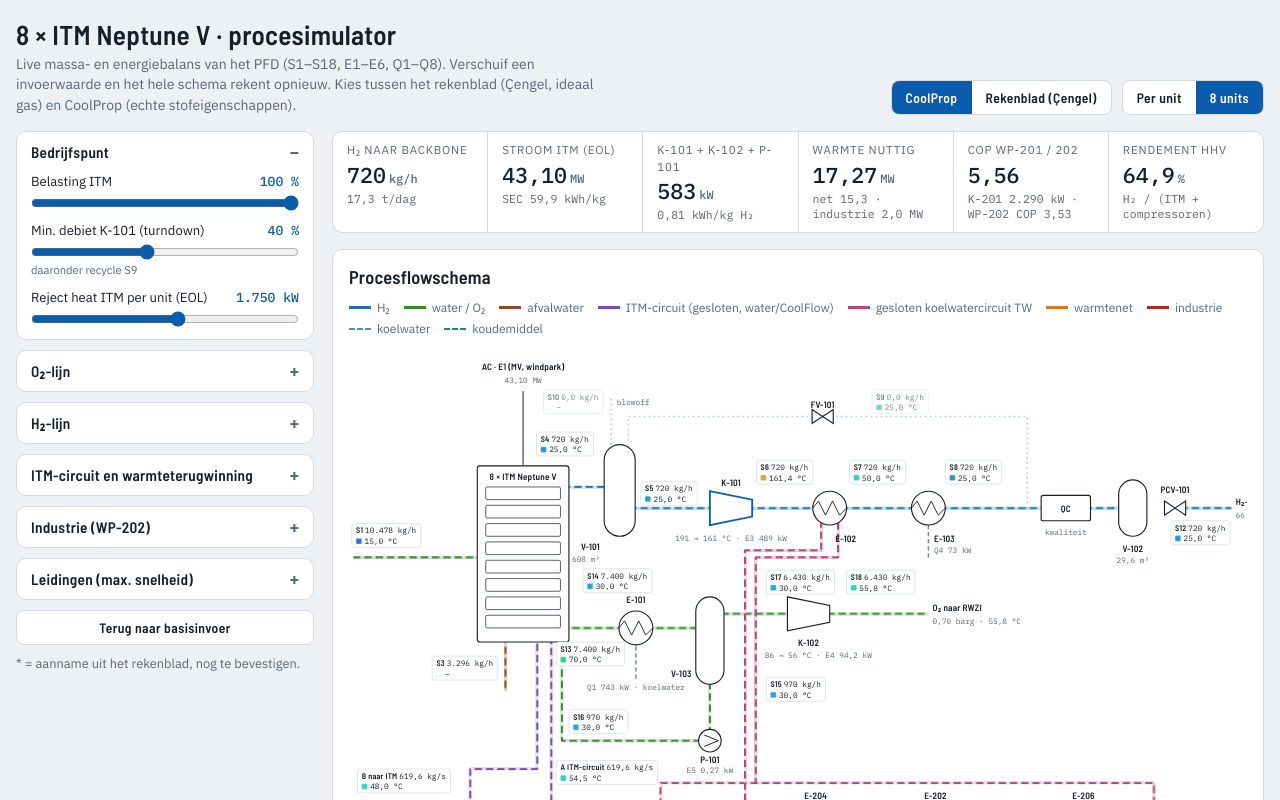
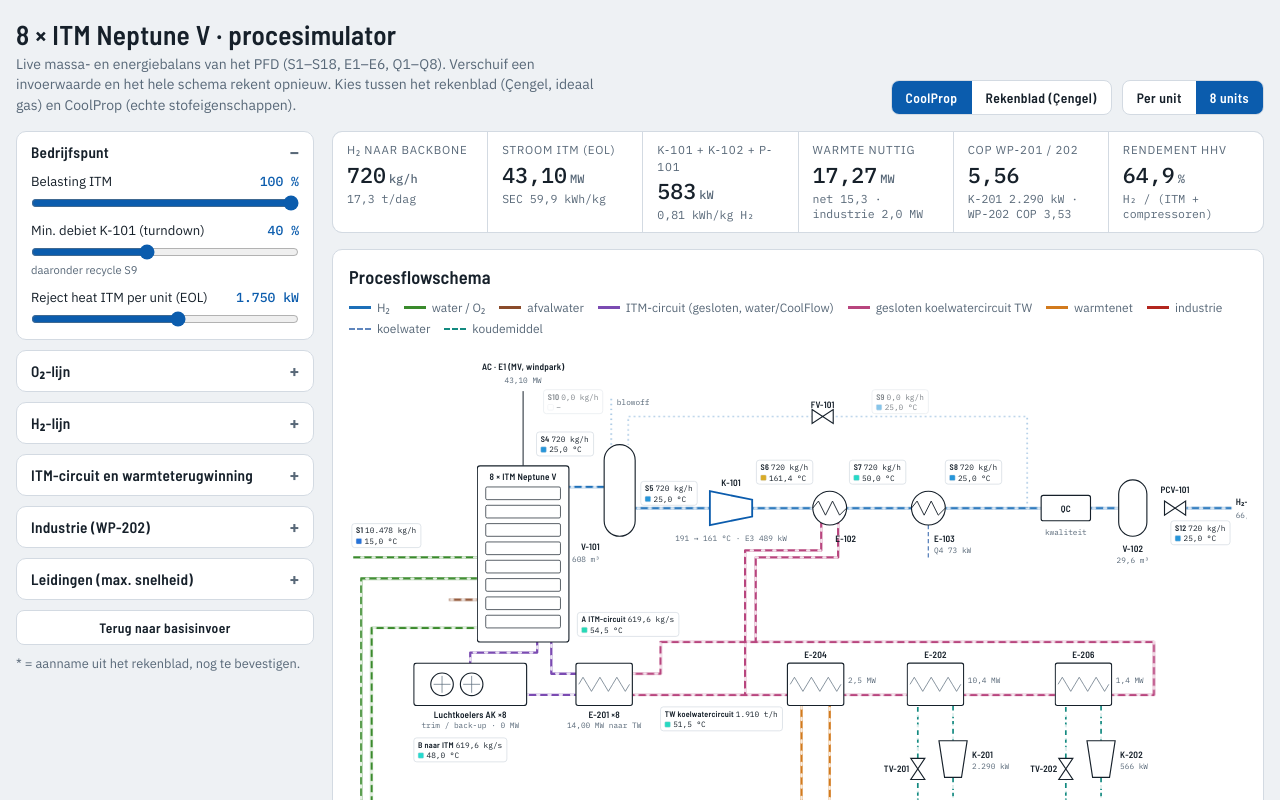
Before and after one commit to akubishon/visualpfd, a plain HTML site: page browser/ITM-procesimulator.html in a window 1280 px wide. Shown: the top 800 px of the page. Drawn offline with Linux system fonts and the light colour scheme.

Commit message:
PFD: O2-lijn onderaan, warmteterugwinning in het midden
- Volgorde boven naar onder: H2-lijn, koelwatercircuit/warmtepompen/net, O2-mengstroom
- E-102-leidingen lopen nu recht naar het koelwatercircuit zonder de O2-lijn te kruisen
- S13/S16 via de linkerrand naar de O2-lijn; warmtenet retour en aanvoer beide rechts

Co-Authored-By: Claude Opus 5.5 <noreply@anthropic.com>
Claude-Session: https://claude.ai/code/session_01Rgoa6RfrygFRehaCBA1fGF

```diff
--- a/browser/ITM-procesimulator.html
+++ b/browser/ITM-procesimulator.html
@@ -196,7 +196,7 @@ svg.ph .lbl { font: 11px var(--f-mono); fill: var(--muted) }
             <span><i class="d" style="border-color:var(--ref)"></i>koudemiddel</span>
           </div>
         </div>
-        <div class="pfd-scroll"><svg class="pfd" id="pfd" viewBox="-62 0 1362 1060" role="img" aria-label="Procesflowschema met live stroomwaarden"></svg></div>
+        <div class="pfd-scroll"><svg class="pfd" id="pfd" viewBox="-62 0 1362 1160" role="img" aria-label="Procesflowschema met live stroomwaarden"></svg></div>
         <div class="detail" id="detail"></div>
       </section>
 
@@ -705,7 +705,7 @@ svg.ph .lbl { font: 11px var(--f-mono); fill: var(--muted) }
 
   const STREAMS = [
     ['S1', 's-o2', 'M -56 300 H 120', [-58, 252], r => ({ m: r.m_vers, T: r.i.T_vers, p: r.i.P_ITM_voed })],
-    ['S3', 's-waste', 'M 160 420 V 490', [56, 440], r => ({ m: r.i.m_afvalwater, T: null, p: null })],
+    ['S3', 's-waste', 'M 120 360 H 80', null, r => ({ m: r.i.m_afvalwater, T: null, p: null })],
     ['S4', 's-h2', 'M 250 200 H 300', [204, 122], r => ({ m: r.i.m_H2, T: r.i.T_H2, p: r.i.P_H2_ITM })],
     ['S5', 's-h2', 'M 344 230 H 450', [352, 192], r => ({ m: r.m_S5, T: r.i.T_H2, p: r.i.P_V101_min })],
     ['S6', 's-h2', 'M 510 230 H 596', [516, 162], r => ({ m: r.m_S5, T: r.T_S6, p: r.i.P_K101_uit })],
@@ -715,36 +715,36 @@ svg.ph .lbl { font: 11px var(--f-mono); fill: var(--muted) }
     ['S10', 's-h2', 'M 310 140 V 72', [214, 62], r => ({ m: r.m_S10, T: null, p: null })],
     ['S11', 's-h2', 'M 990 230 H 1030', null, r => ({ m: r.m_backbone })],
     ['S12', 's-h2', 'M 1126 230 H 1190', [1104, 248], r => ({ m: r.m_backbone, T: r.i.T_E103_uit, p: r.i.P_backbone })],
-    ['S13', 's-o2', 'M 250 400 H 321', [232, 420], r => ({ m: r.i.m_O2mix, T: r.i.T_O2_uit, p: r.i.P_O2_uit })],
-    ['S14', 's-o2', 'M 369 400 H 430', [270, 316], r => ({ m: r.i.m_O2mix, T: r.i.T_KO, p: r.i.P_O2_uit })],
-    ['S15', 's-o2', 'M 450 480 V 544', [530, 470], r => ({ m: r.m_cond, T: r.i.T_KO, p: r.i.P_O2_uit })],
-    ['S16', 's-o2', 'M 434 560 H 240 V 420', [250, 516], r => ({ m: r.m_cond, T: r.i.T_KO, p: r.i.P_ITM_voed })],
-    ['S17', 's-o2', 'M 470 380 H 560', [530, 318], r => ({ m: r.m_gas, T: r.i.T_KO, p: r.i.P_O2_uit })],
-    ['S18', 's-o2', 'M 620 380 H 760', [644, 318], r => ({ m: r.m_gas, T: r.T_S18, p: r.i.P_RWZI })],
-    ['A', 's-kc', 'M 225 420 V 665 H 260', [232, 588], r => ({ m: r.m_kc_unit, T: r.i.T_kc_uit, p: r.i.P_kc, unitless: true })],
-    ['A2', 's-kc', 'M 260 695 H 190', null, r => ({ m: r.m_kc_unit, T: r.T_kc_naE201 })],
-    ['B', 's-kc', 'M 110 650 V 600 H 205 V 420', [-50, 600], r => ({ m: r.m_kc_unit, T: r.i.T_kc_retour, p: r.i.P_kc, unitless: true })],
-    ['TW1', 's-tw', 'M 340 695 H 560', [380, 712], r => ({ tot: r.m_tw * 3600, T: r.T_tw_a, p: null })],
-    ['TW2', 's-tw', 'M 640 695 H 730', null, r => ({ tot: r.m_tw * 3600, T: r.T_tw_tussen })],
-    ['TW3', 's-tw', 'M 1020 695 H 1080 V 620 H 380 V 665 H 340', null, r => ({ tot: r.m_tw * 3600, T: r.T_tw_r })],
-    ['TW4', 's-tw', 'M 810 695 H 940', null, r => ({ tot: r.Q_ind > 0 ? r.m_tw * 3600 : 0, T: r.T_tw_naE202 })],
-    ['WN1', 's-net', 'M 580 1010 V 710', [440, 900], r => ({ tot: r.m_net_th * 1000, T: r.i.T_net_retour, p: null })],
-    ['WN2', 's-net', 'M 620 710 V 890 H 730', null, r => ({ tot: r.m_net_th * 1000, T: r.i.T_E204_uit, p: null })],
-    ['WN3', 's-net', 'M 810 890 H 850 V 1000 H 1100', [1108, 1018], r => ({ tot: r.m_net_th * 1000, T: r.T_aanvoer, p: null })],
-    ['I1', 's-ind', 'M 1020 875 H 1100', [1108, 912], r => ({ tot: r.m_ind_th * 1000, T: r.i.T_ind_aanvoer, p: null })],
-    ['I2', 's-ind', 'M 1100 905 H 1020', null, r => ({ tot: r.m_ind_th * 1000, T: r.i.T_ind_retour })],
-    ['R1', 's-ref', 'M 795 710 V 760', null, null],
-    ['R2', 's-ref', 'M 795 812 V 860', null, null],
-    ['R3', 's-ref', 'M 745 860 V 815', null, null],
-    ['R4', 's-ref', 'M 745 785 V 710', null, null],
-    ['R5', 's-ref', 'M 1005 710 V 760', null, null],
-    ['R6', 's-ref', 'M 1005 812 V 860', null, null],
-    ['R7', 's-ref', 'M 955 860 V 815', null, null],
-    ['R8', 's-ref', 'M 955 785 V 710', null, null],
-    ['KW1', 's-kw', 'M 345 472 V 424', null, null],
+    ['S13', 's-o2', 'M 120 400 H -30 V 940 H 321', [150, 952], r => ({ m: r.i.m_O2mix, T: r.i.T_O2_uit, p: r.i.P_O2_uit })],
+    ['S14', 's-o2', 'M 369 940 H 430', [270, 856], r => ({ m: r.i.m_O2mix, T: r.i.T_KO, p: r.i.P_O2_uit })],
+    ['S15', 's-o2', 'M 450 1020 V 1084', [530, 1010], r => ({ m: r.m_cond, T: r.i.T_KO, p: r.i.P_O2_uit })],
+    ['S16', 's-o2', 'M 434 1100 H -45 V 330 H 120', [250, 1056], r => ({ m: r.m_cond, T: r.i.T_KO, p: r.i.P_ITM_voed })],
+    ['S17', 's-o2', 'M 470 920 H 560', [530, 858], r => ({ m: r.m_gas, T: r.i.T_KO, p: r.i.P_O2_uit })],
+    ['S18', 's-o2', 'M 620 920 H 760', [644, 858], r => ({ m: r.m_gas, T: r.T_S18, p: r.i.P_RWZI })],
+    ['A', 's-kc', 'M 225 420 V 465 H 260', [262, 378], r => ({ m: r.m_kc_unit, T: r.i.T_kc_uit, p: r.i.P_kc, unitless: true })],
+    ['A2', 's-kc', 'M 260 495 H 190', null, r => ({ m: r.m_kc_unit, T: r.T_kc_naE201 })],
+    ['B', 's-kc', 'M 110 450 V 435 H 205 V 420', [30, 556], r => ({ m: r.m_kc_unit, T: r.i.T_kc_retour, p: r.i.P_kc, unitless: true })],
+    ['TW1', 's-tw', 'M 340 495 H 560', [380, 512], r => ({ tot: r.m_tw * 3600, T: r.T_tw_a, p: null })],
+    ['TW2', 's-tw', 'M 640 495 H 730', null, r => ({ tot: r.m_tw * 3600, T: r.T_tw_tussen })],
+    ['TW3', 's-tw', 'M 1020 495 H 1080 V 420 H 380 V 465 H 340', null, r => ({ tot: r.m_tw * 3600, T: r.T_tw_r })],
+    ['TW4', 's-tw', 'M 810 495 H 940', null, r => ({ tot: r.Q_ind > 0 ? r.m_tw * 3600 : 0, T: r.T_tw_naE202 })],
+    ['WN1', 's-net', 'M 1100 830 H 580 V 510', [440, 700], r => ({ tot: r.m_net_th * 1000, T: r.i.T_net_retour, p: null })],
+    ['WN2', 's-net', 'M 620 510 V 690 H 730', null, r => ({ tot: r.m_net_th * 1000, T: r.i.T_E204_uit, p: null })],
+    ['WN3', 's-net', 'M 810 690 H 850 V 800 H 1100', null, r => ({ tot: r.m_net_th * 1000, T: r.T_aanvoer, p: null })],
+    ['I1', 's-ind', 'M 1020 675 H 1100', [1108, 712], r => ({ tot: r.m_ind_th * 1000, T: r.i.T_ind_aanvoer, p: null })],
+    ['I2', 's-ind', 'M 1100 705 H 1020', null, r => ({ tot: r.m_ind_th * 1000, T: r.i.T_ind_retour })],
+    ['R1', 's-ref', 'M 795 510 V 560', null, null],
+    ['R2', 's-ref', 'M 795 612 V 660', null, null],
+    ['R3', 's-ref', 'M 745 660 V 615', null, null],
+    ['R4', 's-ref', 'M 745 585 V 510', null, null],
+    ['R5', 's-ref', 'M 1005 510 V 560', null, null],
+    ['R6', 's-ref', 'M 1005 612 V 660', null, null],
+    ['R7', 's-ref', 'M 955 660 V 615', null, null],
+    ['R8', 's-ref', 'M 955 585 V 510', null, null],
+    ['KW1', 's-kw', 'M 345 1012 V 964', null, null],
     ['KW2', 's-kw', 'M 760 300 V 254', null, null],
-    ['TWH1', 's-tw', 'M 515 620 V 300 H 632 V 251', null, r => ({ tot: r.m_tw_H2_unit * r.i.n_units, T: r.T_tw_r })],
-    ['TWH2', 's-tw', 'M 608 251 V 290 H 500 V 695', null, r => ({ tot: r.m_tw_H2_unit * r.i.n_units, T: r.T_tw_a })],
+    ['TWH1', 's-tw', 'M 515 420 V 300 H 632 V 251', null, r => ({ tot: r.m_tw_H2_unit * r.i.n_units, T: r.T_tw_r })],
+    ['TWH2', 's-tw', 'M 608 251 V 290 H 500 V 495', null, r => ({ tot: r.m_tw_H2_unit * r.i.n_units, T: r.T_tw_a })],
   ];
   const LABEL = { A: 'A ITM-circuit', B: 'B naar ITM', TW1: 'TW koelwatercircuit', WN1: 'Net retour', WN2: 'Net na E-204', WN3: 'Net aanvoer', I1: 'Industrie' };
 
@@ -779,6 +779,9 @@ svg.ph .lbl { font: 11px var(--f-mono); fill: var(--muted) }
   function vvalve(g, cx, cy) { el('polygon', { points: `${cx - 10},${cy - 15} ${cx + 10},${cy - 15} ${cx - 10},${cy + 15} ${cx + 10},${cy + 15}`, class: 'eq' }, g); }
   function valve(g, cx, cy) { el('polygon', { points: `${cx - 15},${cy - 10} ${cx + 15},${cy + 10} ${cx + 15},${cy - 10} ${cx - 15},${cy + 10}`, class: 'eq' }, g); }
 
+  // indeling: H2-lijn boven, warmteterugwinning in het midden (−200), O2-lijn onderaan (+540)
+  const ZONE_WARMTE = ['E-201', 'AK', 'E-204', 'E-202', 'K-201', 'TV-201', 'E-203', 'E-206', 'K-202', 'TV-202', 'E-205'];
+  const ZONE_O2 = ['E-101', 'V-103', 'K-102', 'P-101'];
   const tagEls = {}, flowEls = {}, lineEls = {}, dyn = {};
   function buildPFD() {
     const svg = $('pfd'); svg.innerHTML = '';
@@ -791,36 +794,39 @@ svg.ph .lbl { font: 11px var(--f-mono); fill: var(--muted) }
     const eqg = el('g', {}, svg);
     Object.entries(EQUIP).forEach(([name, e]) => {
       const g = el('g', { class: 'eqg', 'data-eq': name, tabindex: 0, role: 'button', 'aria-label': name }, eqg);
+      if (ZONE_WARMTE.includes(name)) g.setAttribute('transform', 'translate(0,-200)');
+      if (ZONE_O2.includes(name)) g.setAttribute('transform', 'translate(0,540)');
       e.draw(g);
       g.addEventListener('click', () => { sel = name; render(); });
       g.addEventListener('keydown', ev => { if (ev.key === 'Enter' || ev.key === ' ') { ev.preventDefault(); sel = name; render(); } });
     });
     const L = el('g', {}, svg);
+    const LW = el('g', { transform: 'translate(0,-200)' }, svg), LO = el('g', { transform: 'translate(0,540)' }, svg);
     txt(185, 34, 'AC · E1 (MV, windpark)', 'eqlbl', L); dyn.ac = txt(185, 52, '', 'eqsub', L);
     txt(1196, 226, 'H₂-backbone', 'eqlbl', L, 'start'); dyn.bb = txt(1196, 244, '', 'eqsub', L, 'start');
-    txt(766, 376, 'O₂ naar RWZI', 'eqlbl', L, 'start'); dyn.rwzi = txt(766, 394, '', 'eqsub', L, 'start');
+    txt(766, 376, 'O₂ naar RWZI', 'eqlbl', LO, 'start'); dyn.rwzi = txt(766, 394, '', 'eqsub', LO, 'start');
     txt(318, 84, 'blowoff', 'eqsub', L, 'start');
     dyn.v101 = txt(294, 306, '', 'eqsub', L, 'end');
     dyn.k101 = txt(480, 276, '', 'eqsub', L);
     dyn.e103 = txt(768, 294, '', 'eqsub', L, 'start');
     dyn.v102 = txt(1050, 308, '', 'eqsub', L);
-    dyn.e101 = txt(345, 488, '', 'eqsub', L);
-    dyn.k102 = txt(528, 442, '', 'eqsub', L, 'start');
-    dyn.p101 = txt(450, 606, '', 'eqsub', L);
-    dyn.e201 = txt(300, 742, '', 'eqsub', L);
-    dyn.ak = txt(110, 742, '', 'eqsub', L);
-    dyn.e204 = txt(646, 678, '', 'eqsub', L, 'start');
-    dyn.e206 = txt(1026, 678, '', 'eqsub', L, 'start');
-    dyn.k202 = txt(1032, 800, '', 'eqsub', L, 'start');
-    dyn.e205 = txt(980, 952, '', 'eqsub', L);
-    dyn.wp2 = txt(980, 968, '', 'eqsub', L);
-    txt(1108, 880, 'Industrie', 'eqlbl', L, 'start'); dyn.ind = txt(1108, 896, '', 'eqsub', L, 'start');
-    txt(1108, 994, 'Warmtenet aanvoer', 'eqlbl', L, 'start'); dyn.net = txt(1108, 1010, '', 'eqsub', L, 'start');
-    txt(588, 1024, 'Warmtenet retour', 'eqlbl', L, 'start');
-    dyn.e202 = txt(816, 678, '', 'eqsub', L, 'start');
-    dyn.k201 = txt(822, 800, '', 'eqsub', L, 'start');
-    dyn.e203 = txt(770, 952, '', 'eqsub', L);
-    dyn.wp = txt(770, 968, '', 'eqsub', L);
+    dyn.e101 = txt(345, 488, '', 'eqsub', LO);
+    dyn.k102 = txt(528, 442, '', 'eqsub', LO, 'start');
+    dyn.p101 = txt(450, 606, '', 'eqsub', LO);
+    dyn.e201 = txt(300, 742, '', 'eqsub', LW);
+    dyn.ak = txt(110, 742, '', 'eqsub', LW);
+    dyn.e204 = txt(646, 678, '', 'eqsub', LW, 'start');
+    dyn.e206 = txt(1026, 678, '', 'eqsub', LW, 'start');
+    dyn.k202 = txt(1032, 800, '', 'eqsub', LW, 'start');
+    dyn.e205 = txt(980, 952, '', 'eqsub', LW);
+    dyn.wp2 = txt(980, 968, '', 'eqsub', LW);
+    txt(1108, 880, 'Industrie', 'eqlbl', LW, 'start'); dyn.ind = txt(1108, 896, '', 'eqsub', LW, 'start');
+    txt(1108, 994, 'Warmtenet aanvoer', 'eqlbl', LW, 'start'); dyn.net = txt(1108, 1010, '', 'eqsub', LW, 'start');
+    txt(1108, 1034, 'Warmtenet retour', 'eqlbl', LW, 'start');
+    dyn.e202 = txt(816, 678, '', 'eqsub', LW, 'start');
+    dyn.k201 = txt(822, 800, '', 'eqsub', LW, 'start');
+    dyn.e203 = txt(770, 952, '', 'eqsub', LW);
+    dyn.wp = txt(770, 968, '', 'eqsub', LW);
     const T = el('g', {}, svg);
     STREAMS.forEach(([id, cls, d, pos]) => {
       if (!pos) return;
```
Also changed, not shown: browser/index.html (+55 -49 lines), 1 other file.
